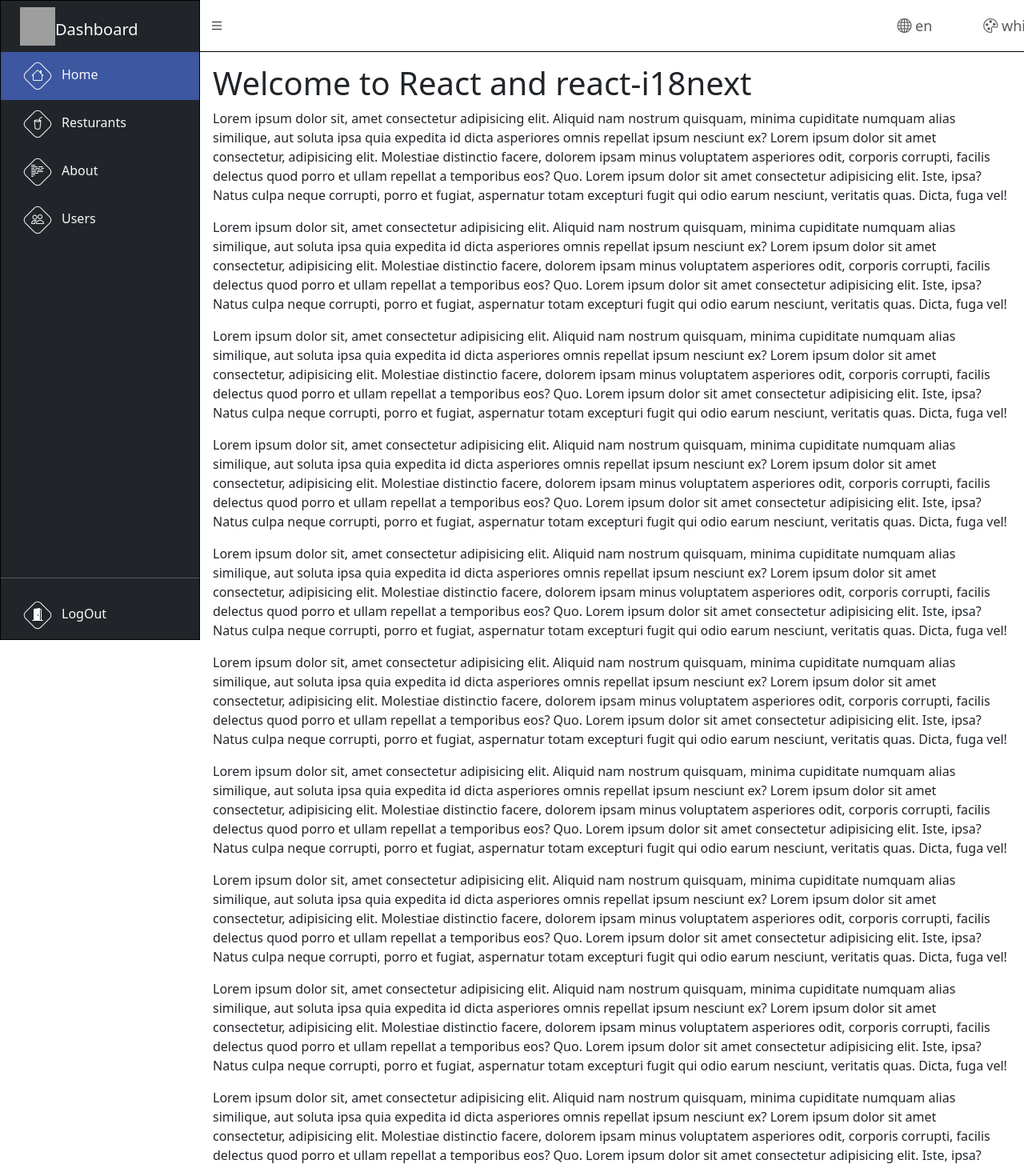
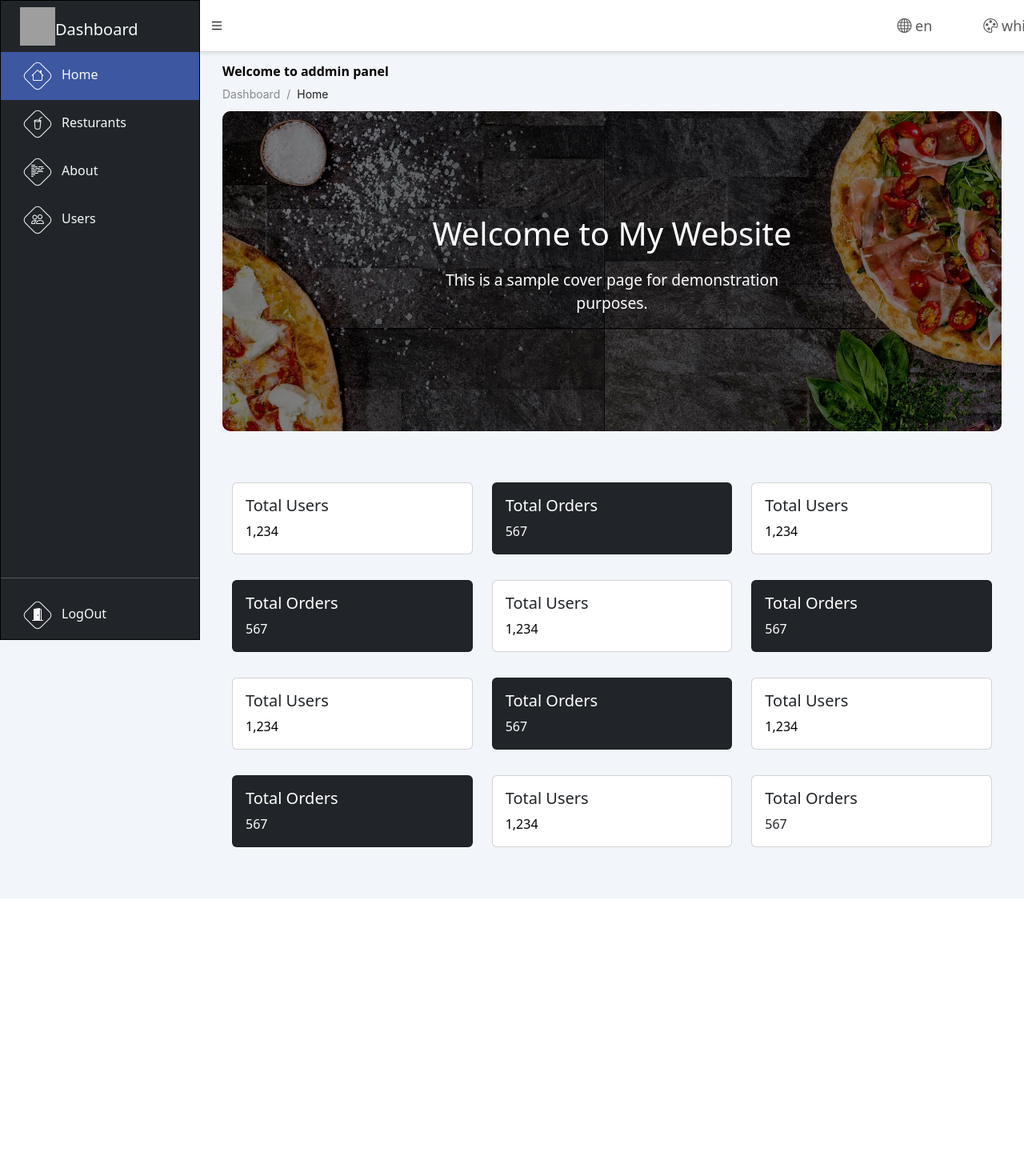
Before and after one commit to Osman122/admin-panel, a React (Create React App) app: page / in a window 1280 px wide. Shown: the top 1460 px of the page at 80% size. After the commit the page ends 1123 px from the top, so only its background shows below. Built offline with nearby package versions, Linux system fonts and the light colour scheme; grey boxes are pictures that could not be loaded.

Commit message:
add cover

```diff
--- a/src/App.js
+++ b/src/App.js
@@ -14,7 +14,7 @@
     <BrowserRouter >
 {/* ${theme==="dark" ? "bg-secondary" : " "} */}
        <div   className={`${contextLang === "ar" ? "text-right " : "text-left "} `}
-       style={theme==="dark"?{backgroundColor:"black" ,color:"white"}:{}}
+       style={theme==="dark"?{backgroundColor:"#25303E" ,color:"white"}:{backgroundColor:"#F2F5FA" ,color:"black"}}
         dir={contextLang === "ar" ? "rtl" : "ltr"}>
         <Theme.Provider value={{theme , setContextTheme}}>
         <LanguageContext.Provider value={{ contextLang, setContextLang }}>
--- a/src/components/nav-bar/index.css
+++ b/src/components/nav-bar/index.css
@@ -1,13 +1,23 @@
 .navbar {
 
   border-bottom: 1px;
-  border-color: black;
+  border-color: rgba(34, 32, 32, 0.178);
   border-bottom-style: solid;
 
   position:fixed;
   top: 0;
   font-size: 18px;
   height: 65px;
+
+
+  position: fixed; /* Fix the position of the navbar */
+
+  width: 100%;
+  background-color: #333; /* Example background color */
+  z-index: 1000; /* Ensure the navbar stays on top of other content */
+  padding: 10px 20px; /* Example padding */
+  box-shadow: 0 2px 4px rgba(0, 0, 0, 0.1); /* Example box shadow */
+
 
 }
 
--- a/src/pages/about/about.jsx
+++ b/src/pages/about/about.jsx
@@ -1,6 +1,30 @@
+import { Breadcrumb } from "antd";
+import { useTranslation } from "react-i18next";
+
+
 const About = () => {
+  const {t} =useTranslation()
     return (
-      <div style={{textAlign:"center" ,display:"flex" ,flex:"1",height:"100vh" ,justifyContent:"center"}}><h3> about us </h3></div>
+
+         <div style={{}}
+      dir="">
+
+        <h6 className='fw-bold'>Welcome to addmin panel </h6>
+    <nav aria-label="breadcrumb" className=''>
+     </nav>
+  <Breadcrumb>
+        <Breadcrumb.Item>{t("Dashboard")}</Breadcrumb.Item>
+        <Breadcrumb.Item>{t("About")}</Breadcrumb.Item>
+
+
+  </Breadcrumb>
+  <div style={{textAlign:"center" ,display:"flex" ,flex:"1",height:"100vh" ,justifyContent:"center"}}>
+
+
+        <h3> about us </h3>
+        </div>
+
+        </div>
 
 
     )
--- a/src/pages/home/home.jsx
+++ b/src/pages/home/home.jsx
@@ -1,49 +1,150 @@
+import { Breadcrumb } from 'antd';
+import coverImage from'../../background/th.jpg'
+import { useTranslation } from 'react-i18next';
+import "./index.css"
+import { useContext } from 'react';
+import Theme from '../../context/Theme';
+const Home = () => {
+  const {theme } = useContext(Theme);
 
-import { useTranslation } from 'react-i18next';
-const Home = () => {
   const { t } = useTranslation();
-  return(<div>
-     <h1>{t('Welcome to React')}</h1>
-        <p>Lorem ipsum dolor sit, amet consectetur adipisicing elit. Aliquid nam nostrum quisquam, minima cupiditate numquam alias similique, aut soluta ipsa quia expedita id dicta asperiores omnis repellat ipsum nesciunt ex?
-          Lorem ipsum dolor sit amet consectetur, adipisicing elit. Molestiae distinctio facere, dolorem ipsam minus voluptatem asperiores odit, corporis corrupti, facilis delectus quod porro et ullam repellat a temporibus eos? Quo.
-          Lorem ipsum dolor sit amet consectetur adipisicing elit. Iste, ipsa? Natus culpa neque corrupti, porro et fugiat, aspernatur totam excepturi fugit qui odio earum nesciunt, veritatis quas. Dicta, fuga vel!
-        </p>
-        <p>Lorem ipsum dolor sit, amet consectetur adipisicing elit. Aliquid nam nostrum quisquam, minima cupiditate numquam alias similique, aut soluta ipsa quia expedita id dicta asperiores omnis repellat ipsum nesciunt ex?
-          Lorem ipsum dolor sit amet consectetur, adipisicing elit. Molestiae distinctio facere, dolorem ipsam minus voluptatem asperiores odit, corporis corrupti, facilis delectus quod porro et ullam repellat a temporibus eos? Quo.
-          Lorem ipsum dolor sit amet consectetur adipisicing elit. Iste, ipsa? Natus culpa neque corrupti, porro et fugiat, aspernatur totam excepturi fugit qui odio earum nesciunt, veritatis quas. Dicta, fuga vel!
-        </p>
-        <p>Lorem ipsum dolor sit, amet consectetur adipisicing elit. Aliquid nam nostrum quisquam, minima cupiditate numquam alias similique, aut soluta ipsa quia expedita id dicta asperiores omnis repellat ipsum nesciunt ex?
-          Lorem ipsum dolor sit amet consectetur, adipisicing elit. Molestiae distinctio facere, dolorem ipsam minus voluptatem asperiores odit, corporis corrupti, facilis delectus quod porro et ullam repellat a temporibus eos? Quo.
-          Lorem ipsum dolor sit amet consectetur adipisicing elit. Iste, ipsa? Natus culpa neque corrupti, porro et fugiat, aspernatur totam excepturi fugit qui odio earum nesciunt, veritatis quas. Dicta, fuga vel!
-        </p>
-        <p>Lorem ipsum dolor sit, amet consectetur adipisicing elit. Aliquid nam nostrum quisquam, minima cupiditate numquam alias similique, aut soluta ipsa quia expedita id dicta asperiores omnis repellat ipsum nesciunt ex?
-          Lorem ipsum dolor sit amet consectetur, adipisicing elit. Molestiae distinctio facere, dolorem ipsam minus voluptatem asperiores odit, corporis corrupti, facilis delectus quod porro et ullam repellat a temporibus eos? Quo.
-          Lorem ipsum dolor sit amet consectetur adipisicing elit. Iste, ipsa? Natus culpa neque corrupti, porro et fugiat, aspernatur totam excepturi fugit qui odio earum nesciunt, veritatis quas. Dicta, fuga vel!
-        </p>
-        <p>Lorem ipsum dolor sit, amet consectetur adipisicing elit. Aliquid nam nostrum quisquam, minima cupiditate numquam alias similique, aut soluta ipsa quia expedita id dicta asperiores omnis repellat ipsum nesciunt ex?
-          Lorem ipsum dolor sit amet consectetur, adipisicing elit. Molestiae distinctio facere, dolorem ipsam minus voluptatem asperiores odit, corporis corrupti, facilis delectus quod porro et ullam repellat a temporibus eos? Quo.
-          Lorem ipsum dolor sit amet consectetur adipisicing elit. Iste, ipsa? Natus culpa neque corrupti, porro et fugiat, aspernatur totam excepturi fugit qui odio earum nesciunt, veritatis quas. Dicta, fuga vel!
-        </p>
-        <p>Lorem ipsum dolor sit, amet consectetur adipisicing elit. Aliquid nam nostrum quisquam, minima cupiditate numquam alias similique, aut soluta ipsa quia expedita id dicta asperiores omnis repellat ipsum nesciunt ex?
-          Lorem ipsum dolor sit amet consectetur, adipisicing elit. Molestiae distinctio facere, dolorem ipsam minus voluptatem asperiores odit, corporis corrupti, facilis delectus quod porro et ullam repellat a temporibus eos? Quo.
-          Lorem ipsum dolor sit amet consectetur adipisicing elit. Iste, ipsa? Natus culpa neque corrupti, porro et fugiat, aspernatur totam excepturi fugit qui odio earum nesciunt, veritatis quas. Dicta, fuga vel!
-        </p>
-        <p>Lorem ipsum dolor sit, amet consectetur adipisicing elit. Aliquid nam nostrum quisquam, minima cupiditate numquam alias similique, aut soluta ipsa quia expedita id dicta asperiores omnis repellat ipsum nesciunt ex?
-          Lorem ipsum dolor sit amet consectetur, adipisicing elit. Molestiae distinctio facere, dolorem ipsam minus voluptatem asperiores odit, corporis corrupti, facilis delectus quod porro et ullam repellat a temporibus eos? Quo.
-          Lorem ipsum dolor sit amet consectetur adipisicing elit. Iste, ipsa? Natus culpa neque corrupti, porro et fugiat, aspernatur totam excepturi fugit qui odio earum nesciunt, veritatis quas. Dicta, fuga vel!
-        </p>
-        <p>Lorem ipsum dolor sit, amet consectetur adipisicing elit. Aliquid nam nostrum quisquam, minima cupiditate numquam alias similique, aut soluta ipsa quia expedita id dicta asperiores omnis repellat ipsum nesciunt ex?
-          Lorem ipsum dolor sit amet consectetur, adipisicing elit. Molestiae distinctio facere, dolorem ipsam minus voluptatem asperiores odit, corporis corrupti, facilis delectus quod porro et ullam repellat a temporibus eos? Quo.
-          Lorem ipsum dolor sit amet consectetur adipisicing elit. Iste, ipsa? Natus culpa neque corrupti, porro et fugiat, aspernatur totam excepturi fugit qui odio earum nesciunt, veritatis quas. Dicta, fuga vel!
-        </p>
-        <p>Lorem ipsum dolor sit, amet consectetur adipisicing elit. Aliquid nam nostrum quisquam, minima cupiditate numquam alias similique, aut soluta ipsa quia expedita id dicta asperiores omnis repellat ipsum nesciunt ex?
-          Lorem ipsum dolor sit amet consectetur, adipisicing elit. Molestiae distinctio facere, dolorem ipsam minus voluptatem asperiores odit, corporis corrupti, facilis delectus quod porro et ullam repellat a temporibus eos? Quo.
-          Lorem ipsum dolor sit amet consectetur adipisicing elit. Iste, ipsa? Natus culpa neque corrupti, porro et fugiat, aspernatur totam excepturi fugit qui odio earum nesciunt, veritatis quas. Dicta, fuga vel!
-        </p>
-        <p>Lorem ipsum dolor sit, amet consectetur adipisicing elit. Aliquid nam nostrum quisquam, minima cupiditate numquam alias similique, aut soluta ipsa quia expedita id dicta asperiores omnis repellat ipsum nesciunt ex?
-          Lorem ipsum dolor sit amet consectetur, adipisicing elit. Molestiae distinctio facere, dolorem ipsam minus voluptatem asperiores odit, corporis corrupti, facilis delectus quod porro et ullam repellat a temporibus eos? Quo.
-          Lorem ipsum dolor sit amet consectetur adipisicing elit. Iste, ipsa? Natus culpa neque corrupti, porro et fugiat, aspernatur totam excepturi fugit qui odio earum nesciunt, veritatis quas. Dicta, fuga vel!
-        </p>
+  return(
+  <div className='main-container container-fluid'>
+
+    <div style={{paddingBottom:"10px"}}
+      dir="">
+
+        <h6 className='fw-bold'>Welcome to addmin panel </h6>
+    <nav aria-label="breadcrumb" className=''>
+     </nav>
+  <Breadcrumb>
+        <Breadcrumb.Item>{t("Dashboard")}</Breadcrumb.Item>
+        <Breadcrumb.Item>{t("Home")}</Breadcrumb.Item>
+
+
+  </Breadcrumb>
+  </div>
+
+    <div style={{textAlign:"center" ,height:"100%" ,justifyContent:"center", padding:"0px"}}>
+    <div className="cover-container">
+      <img src={coverImage} alt="Cover" className="cover-image" style={theme==="dark"?{filter:"brightness(50%)"}:{}}/>
+      <div className="cover-overlay"></div> {/* Add a semi-transparent overlay to enhance the image */}
+      <div className="cover-content">
+        {/* Add any additional content here */}
+        <h1 className="cover-title">Welcome to My Website</h1>
+        <p className="cover-description">This is a sample cover page for demonstration purposes.</p>
+      </div>
+    </div>
+    </div>
+
+    <div class="container py-4">
+    <div class="row py-4">
+        <div class="col-md-4 my-3">
+            <div class="card light-theme">
+                <div class="card-body">
+                    <h5 class="card-title">Total Users</h5>
+                    <p class="card-text statistic">1,234</p>
+                </div>
+            </div>
+        </div>
+
+        <div class="col-md-4 my-3 ">
+            <div class="card dark-theme bg-dark">
+                <div class="card-body">
+                    <h5 class="card-title statistic">Total Orders</h5>
+                    <p class="card-text statistic">567</p>
+                </div>
+            </div>
+        </div>
+        <div class="col-md-4 my-3">
+            <div class="card light-theme">
+                <div class="card-body">
+                    <h5 class="card-title">Total Users</h5>
+                    <p class="card-text statistic">1,234</p>
+                </div>
+            </div>
+        </div>
+
+        <div class="col-md-4 my-3 ">
+            <div class="card dark-theme bg-dark">
+                <div class="card-body">
+                    <h5 class="card-title statistic">Total Orders</h5>
+                    <p class="card-text statistic">567</p>
+                </div>
+            </div>
+        </div>
+        <div class="col-md-4 my-3">
+            <div class="card light-theme">
+                <div class="card-body">
+                    <h5 class="card-title">Total Users</h5>
+                    <p class="card-text statistic">1,234</p>
+                </div>
+            </div>
+        </div>
+
+        <div class="col-md-4 my-3 ">
+            <div class="card dark-theme bg-dark">
+                <div class="card-body">
+                    <h5 class="card-title statistic">Total Orders</h5>
+                    <p class="card-text statistic">567</p>
+                </div>
+            </div>
+        </div>
+        <div class="col-md-4 my-3">
+            <div class="card light-theme">
+                <div class="card-body">
+                    <h5 class="card-title">Total Users</h5>
+                    <p class="card-text statistic">1,234</p>
+                </div>
+            </div>
+        </div>
+
+        <div class="col-md-4 my-3 ">
+            <div class="card dark-theme bg-dark">
+                <div class="card-body">
+                    <h5 class="card-title statistic">Total Orders</h5>
+                    <p class="card-text statistic">567</p>
+                </div>
+            </div>
+        </div>
+        <div class="col-md-4 my-3">
+            <div class="card light-theme">
+                <div class="card-body">
+                    <h5 class="card-title">Total Users</h5>
+                    <p class="card-text statistic">1,234</p>
+                </div>
+            </div>
+        </div>
+
+        <div class="col-md-4 my-3 ">
+            <div class="card dark-theme bg-dark">
+                <div class="card-body">
+                    <h5 class="card-title statistic">Total Orders</h5>
+                    <p class="card-text statistic">567</p>
+                </div>
+            </div>
+        </div>
+        <div class="col-md-4 my-3">
+            <div class="card light-theme">
+                <div class="card-body">
+                    <h5 class="card-title">Total Users</h5>
+                    <p class="card-text statistic">1,234</p>
+                </div>
+            </div>
+        </div>
+        <div class="col-md-4 my-3">
+            <div class="card dark-theme">
+                <div class="card-body">
+                    <h5 class="card-title">Total Orders</h5>
+                    <p class="card-text stat">567</p>
+                </div>
+            </div>
+        </div>
+
+        </div>
+        </div>
+
+
     </div> ) }
 
   export default Home;
--- /dev/null
+++ b/src/pages/home/index.css
@@ -0,0 +1,61 @@
+.cover-container {
+    position: relative;
+    overflow: hidden;
+    border-radius: 10px;
+    height: 400px; /* Set the desired height of your cover image */
+  }
+
+  .cover-image {
+
+    width: 100%;
+    height: auto;
+    object-fit: cover; /* Ensure the image covers the entire container */
+    transition: transform 0.5s ease; /* Add a transition for smooth animation */
+  }
+
+  .cover-container:hover .cover-image {
+    transform: scale(1.1); /* Scale the image when the container is hovered */
+  }
+
+  .cover-overlay {
+    position: absolute;
+    top: 0;
+    left: 0;
+    width: 100%;
+    height: 100%;
+    background-color: rgba(0, 0, 0, 0.5); /* Semi-transparent black overlay */
+  }
+
+  .cover-content {
+    position: absolute;
+    top: 50%;
+    left: 50%;
+    transform: translate(-50%, -50%);
+    text-align: center;
+    color: #fff; /* Set the color of the text */
+  }
+
+  .cover-title {
+    font-size: 2.5rem;
+    margin-bottom: 20px;
+  }
+
+  .cover-description {
+    font-size: 1.2rem;
+  }
+.light-theme {
+    background-color: #f5f5f5;
+    color: #333;
+}
+
+.light-theme .statistic {
+    color: #000;
+}
+.dark-theme {
+    background-color: #030202;
+    color: #f5f5f5;
+}
+
+.dark-theme .statistic {
+    color: #fff;
+}
--- a/src/pages/users/Users.jsx
+++ b/src/pages/users/Users.jsx
@@ -1,8 +1,29 @@
+import { Breadcrumb } from "antd";
+import { useTranslation } from "react-i18next";
 
 const Users = () => {
+  const { t } = useTranslation();
+
     return (
 
-      <div style={{textAlign:"center"}}><h3>  Users </h3>
+      <div style={{}}
+      dir="">
+
+        <h6 className='fw-bold'>Welcome to addmin panel </h6>
+    <nav aria-label="breadcrumb" className=''>
+     </nav>
+  <Breadcrumb>
+        <Breadcrumb.Item>{t("Dashboard")}</Breadcrumb.Item>
+        <Breadcrumb.Item>{t("Users")}</Breadcrumb.Item>
+
+
+  </Breadcrumb>
+  <div style={{textAlign:"center" ,display:"flex" ,flex:"1",height:"100vh" ,justifyContent:"center"}}>
+
+
+        <h3> about us </h3>
+        </div>
+
       </div>
     )
   }
```
Also changed, not shown: src/background/th.jpeg (added), src/background/th.jpg (added).
